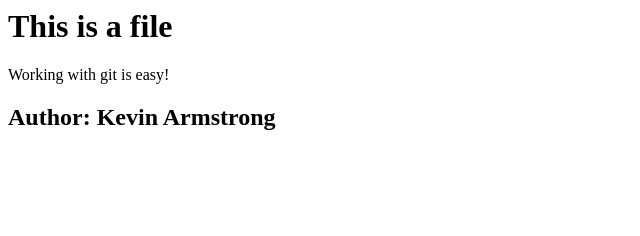
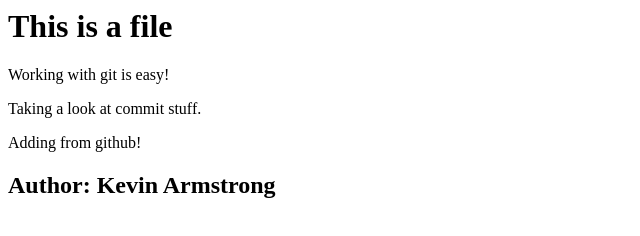
Before and after one commit to karmstr0ng/GitGithubMasterclass, a plain HTML site: page index.html in a window 1280 px wide. Shown: the whole page, without its empty margins (0-640 px from the left). Drawn offline with Linux system fonts and the light colour scheme.

Commit message:
Update index.html
Edited the second <div> and added a third <div>

```diff
--- a/index.html
+++ b/index.html
@@ -4,4 +4,12 @@
     <p>Working with git is easy!</p>
 </div>
 
+<div>
+    <p>Taking a look at commit stuff.</p>
+</div>
+
+<div>
+    <p>Adding from github!</p>
+</div>
+
 <h2>Author: Kevin Armstrong</h2>
```
